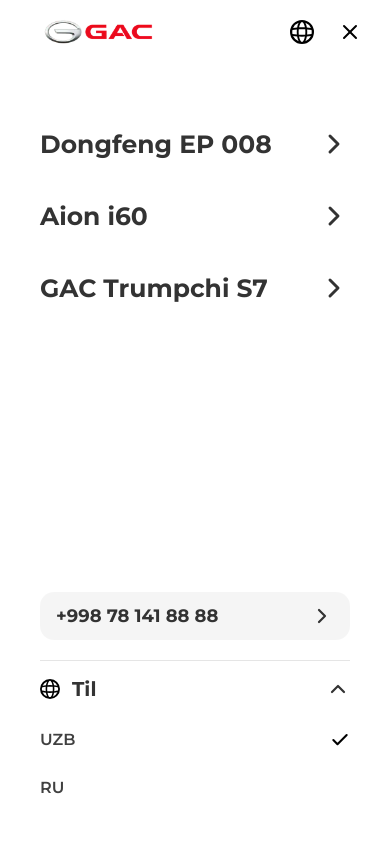
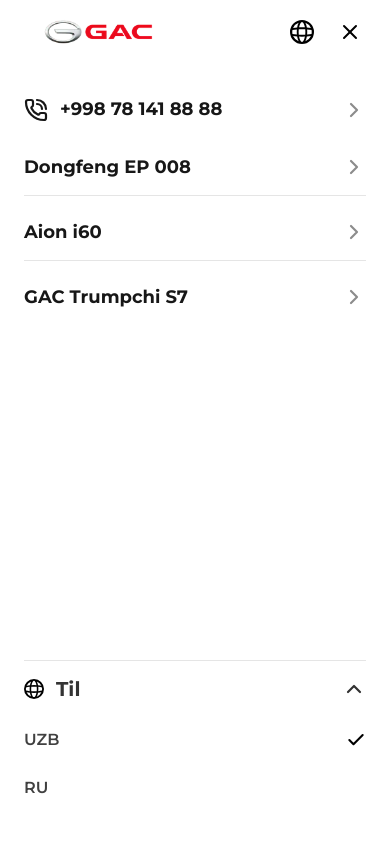
Before and after one commit to Ziiyodullayevv/gac-motors, a Next.js app: page / in a window 390 px wide. Both pictures are taken after a click on the button 302 px from the left and 32 px from the top of the page. Shown: the top 844 px of the page. Built offline with nearby package versions, Linux system fonts and the light colour scheme.

Commit message:
mobile menu updated

```diff
--- a/src/sections/gac/components/gac-header.tsx
+++ b/src/sections/gac/components/gac-header.tsx
@@ -2,7 +2,7 @@
 
 import Image from "next/image";
 import Link from "next/link";
-import { Check, ChevronDown, ChevronRight, Menu, X } from "lucide-react";
+import { Check, ChevronDown, ChevronRight, Menu, PhoneCall, X } from "lucide-react";
 import { useEffect, useState } from "react";
 import { useI18n, type Language } from "@/sections/gac/context/gac-i18n";
 import { modelItems } from "@/sections/gac/data/model-data";
@@ -182,31 +182,35 @@
           mobileMenuOpen ? "translate-y-0 opacity-100" : "pointer-events-none -translate-y-3 opacity-0"
         }`}
       >
-        <div className="flex h-full flex-col px-10 pb-8 pt-16">
-          <nav className="grid gap-10">
+        <div className="flex h-full flex-col px-6 pb-8 pt-8">
+          <a
+            className="mb-8 flex w-full items-center justify-between text-[18px] font-bold text-[#171717] transition-colors active:text-black/60"
+            href={PHONE_HREF}
+            aria-label={PHONE_NUMBER}
+            onClick={closeMobileMenu}
+          >
+            <span className="inline-flex items-center gap-3">
+              <PhoneCall className="size-6" strokeWidth={2.2} />
+              {PHONE_NUMBER}
+            </span>
+            <ChevronRight className="size-6 text-black/45" strokeWidth={2.2} />
+          </a>
+
+          <nav className="grid gap-6">
             {modelItems.map((model) => (
               <Link
                 key={model.slug}
-                className="flex items-center justify-between text-[25px] font-bold leading-none tracking-normal"
+                className="flex items-center justify-between border-b border-black/10 pb-4 text-[18px] font-bold leading-none tracking-normal text-[#171717] last:border-b-0"
                 href={model.href}
                 onClick={closeMobileMenu}
               >
                 {model.name}
-                <ChevronRight className="size-8 text-[#333]" strokeWidth={2.2} />
+                <ChevronRight className="size-6 text-black/45" strokeWidth={2.2} />
               </Link>
             ))}
           </nav>
 
           <div className="mt-auto">
-            <a
-              className="mb-5 flex h-12 w-full items-center justify-between rounded-xl bg-black/[0.04] px-4 text-[18px] font-bold text-[#333]"
-              href={PHONE_HREF}
-              onClick={closeMobileMenu}
-            >
-              <span>{PHONE_NUMBER}</span>
-              <ChevronRight className="size-6 text-[#333]" strokeWidth={2.2} />
-            </a>
-
             <button
               className="flex h-14 w-full items-center justify-between border-t border-black/10 text-[20px] font-bold"
               type="button"
```
